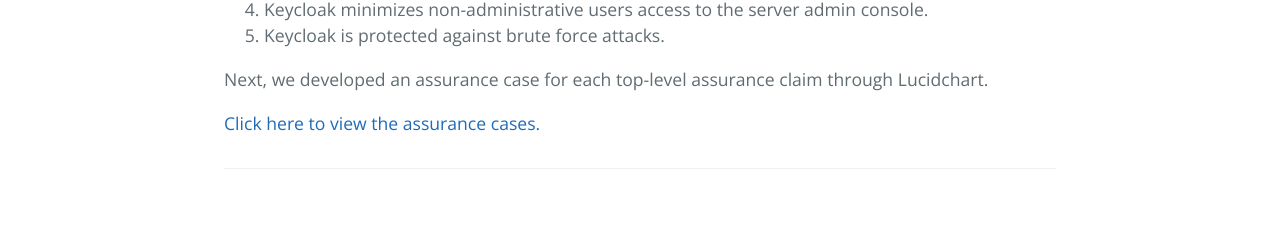
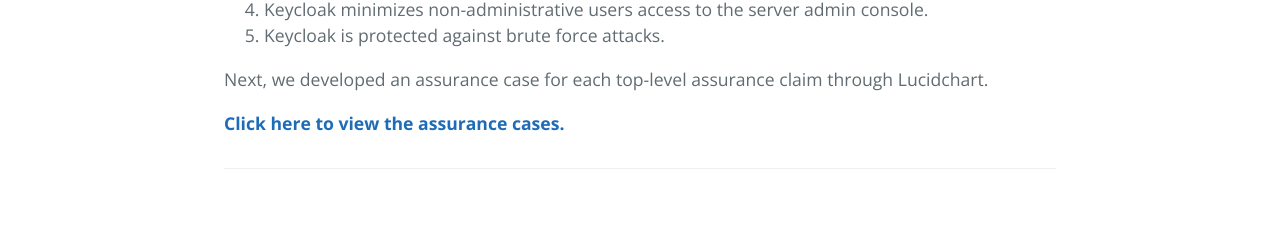
Before and after one commit to DanielLucier/CYBER8420-SemesterProject, a Jekyll site: the page built from misc/pages/AssuranceCases.md, in a window 1280 px wide. Shown: the part 811-1041 px from the top of the page. Built offline with Jekyll 4.4.1, drawn with Linux system fonts in a browser that asks for light colours.

```diff
--- a/misc/pages/AssuranceCases.md
+++ b/misc/pages/AssuranceCases.md
@@ -18,4 +18,4 @@ First, we established five top level assurance claims for Keycloak:
 
 Next, we developed an assurance case for each top-level assurance claim through Lucidchart.
 
-<a href="https://www.lucidchart.com/documents/view/ba3f2ae5-7929-458f-850b-925295860062"> Click here to view the assurance cases.</a>
+<a href="https://www.lucidchart.com/documents/view/ba3f2ae5-7929-458f-850b-925295860062"><strong>Click here to view the assurance cases.</strong></a>
```
